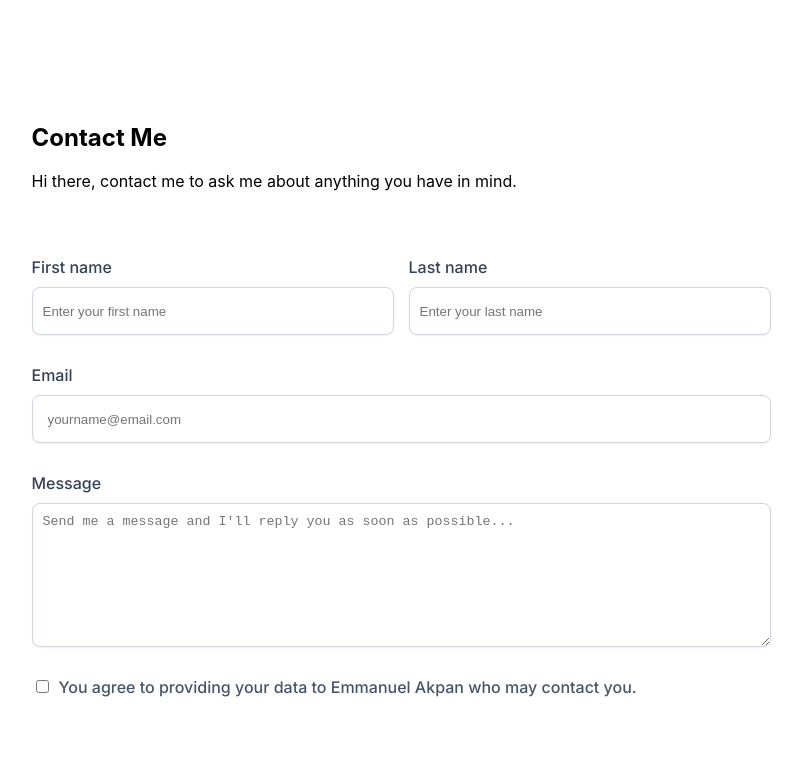
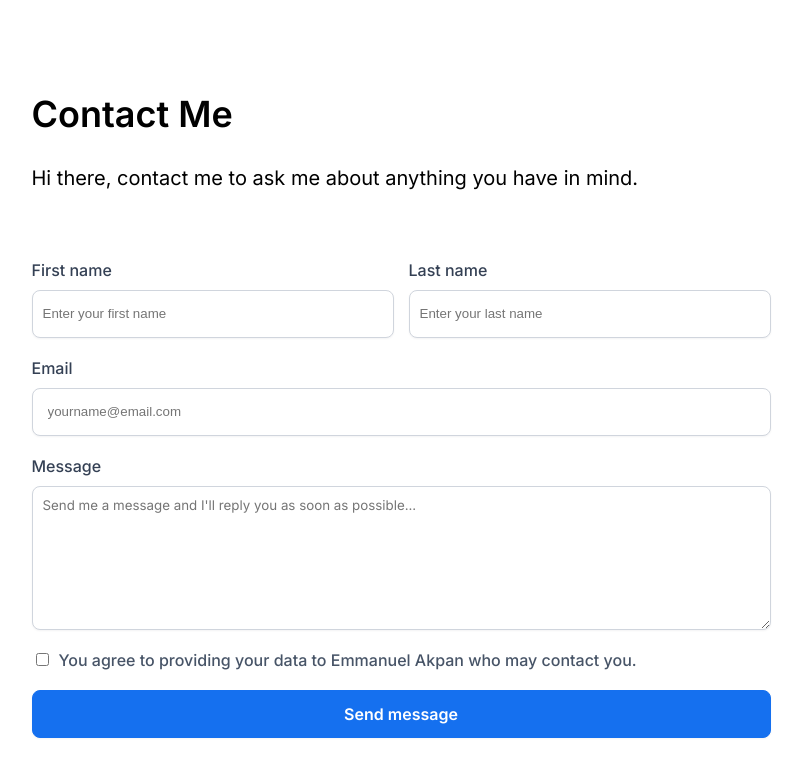
Before and after one commit to EmmanuelAKpan013/HNG-Stage-One, a React (Create React App) app: page /contact in a window 1280 px wide. Shown: the top 776 px of the page, without its empty margins (239-1041 px from the left). Built offline with nearby package versions, Linux system fonts and the light colour scheme.

Commit message:
Feat: Send Message Button Added

```diff
--- a/src/Pages/ContactPage.css
+++ b/src/Pages/ContactPage.css
@@ -4,12 +4,24 @@
   flex-direction: column;
   align-items: center;
   height: 100vh;
+  font-family: "Inter";
+  font-style: normal;
+}
+
+.contact-me_container h2 {
+  font-size: 36px;
+  font-weight: 600;
+}
+
+.contact-me_container p {
+  font-size: 20px;
+  font-weight: 400;
 }
 
 .contact-me_section form {
   display: flex;
   flex-direction: column;
-  row-gap: 30px;
+  row-gap: 20px;
   font-family: "Inter";
   font-style: normal;
   font-weight: 500;
@@ -78,6 +90,8 @@
   color: #667085;
   padding: 10px 10px;
   height: 122px;
+  font-family: "Inter";
+  font-style: normal;
 }
 
 .checkbox-agreement label {
@@ -87,3 +101,16 @@
 .checkbox-agreement input {
   margin-right: 10px;
 }
+
+#btn__submit {
+  height: 48px;
+  color: #ffffff;
+  background: #1570ef;
+  border: 1px solid #1570ef;
+  box-shadow: 0px 1px 2px rgba(16, 24, 40, 0.05);
+  border-radius: 8px;
+  font-family: "Inter";
+  font-style: normal;
+  font-weight: 600;
+  font-size: 16px;
+}
--- a/src/Pages/ContactPage.jsx
+++ b/src/Pages/ContactPage.jsx
@@ -9,22 +9,22 @@ function ContactPage() {
         <form action="">
           <div className="first-last-name">
             <div className="name-container">
-              <label htmlFor="firstname">First name</label>
+              <label htmlFor="first_name">First name</label>
               <input
                 type="text"
-                name="firstname"
-                id="firstname"
+                name="first_name"
+                id="first_name"
                 placeholder="Enter your first name"
                 required
                 className="name-field"
               />
             </div>
             <div className="name-container">
-              <label htmlFor="lastname">Last name</label>
+              <label htmlFor="last_name">Last name</label>
               <input
                 type="text"
-                name="lastname"
-                id="lastname"
+                name="last_name"
+                id="last_name"
                 placeholder="Enter your last name"
                 required
                 className="name-field"
@@ -60,6 +60,9 @@ function ContactPage() {
               you.
             </label>
           </div>
+          <button type="submit" id="btn__submit">
+            Send message
+          </button>
         </form>
       </div>
     </div>
```
